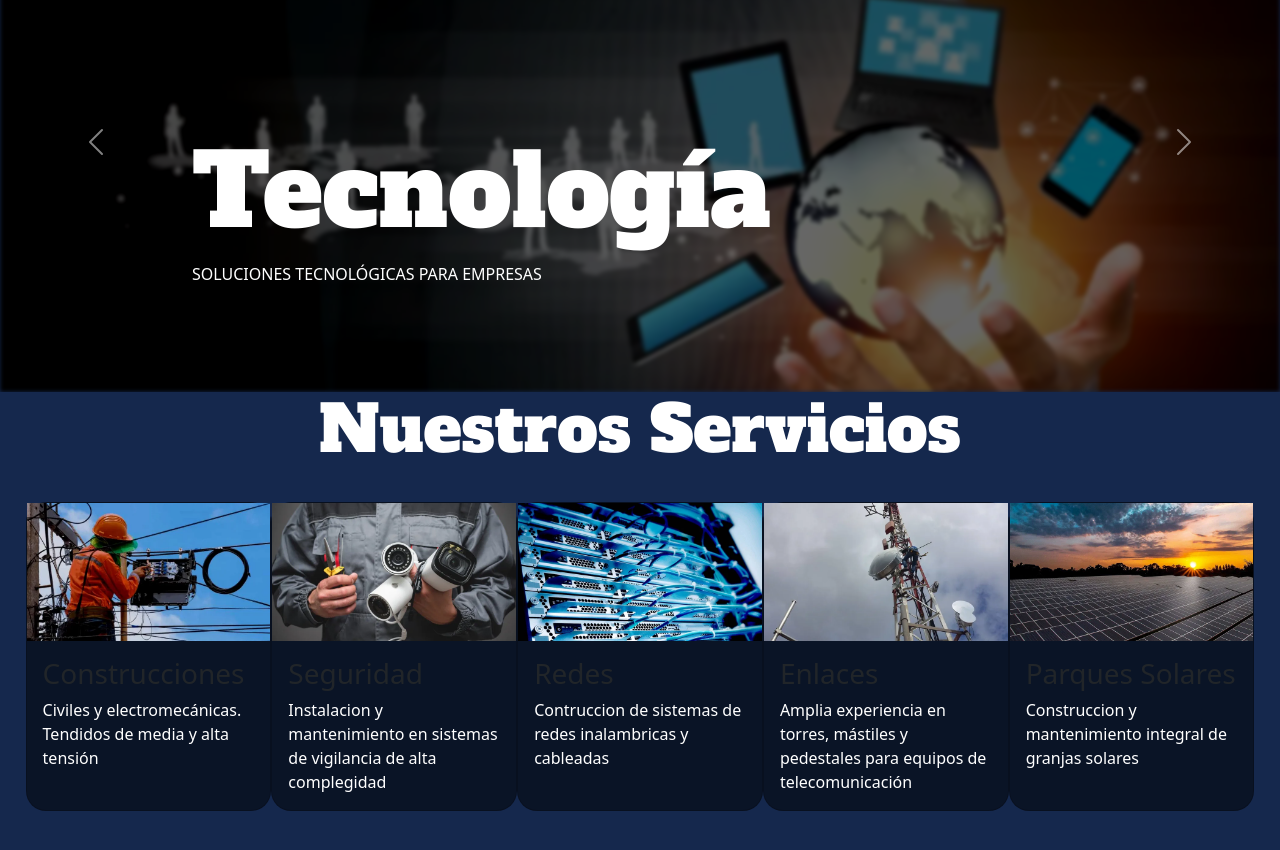
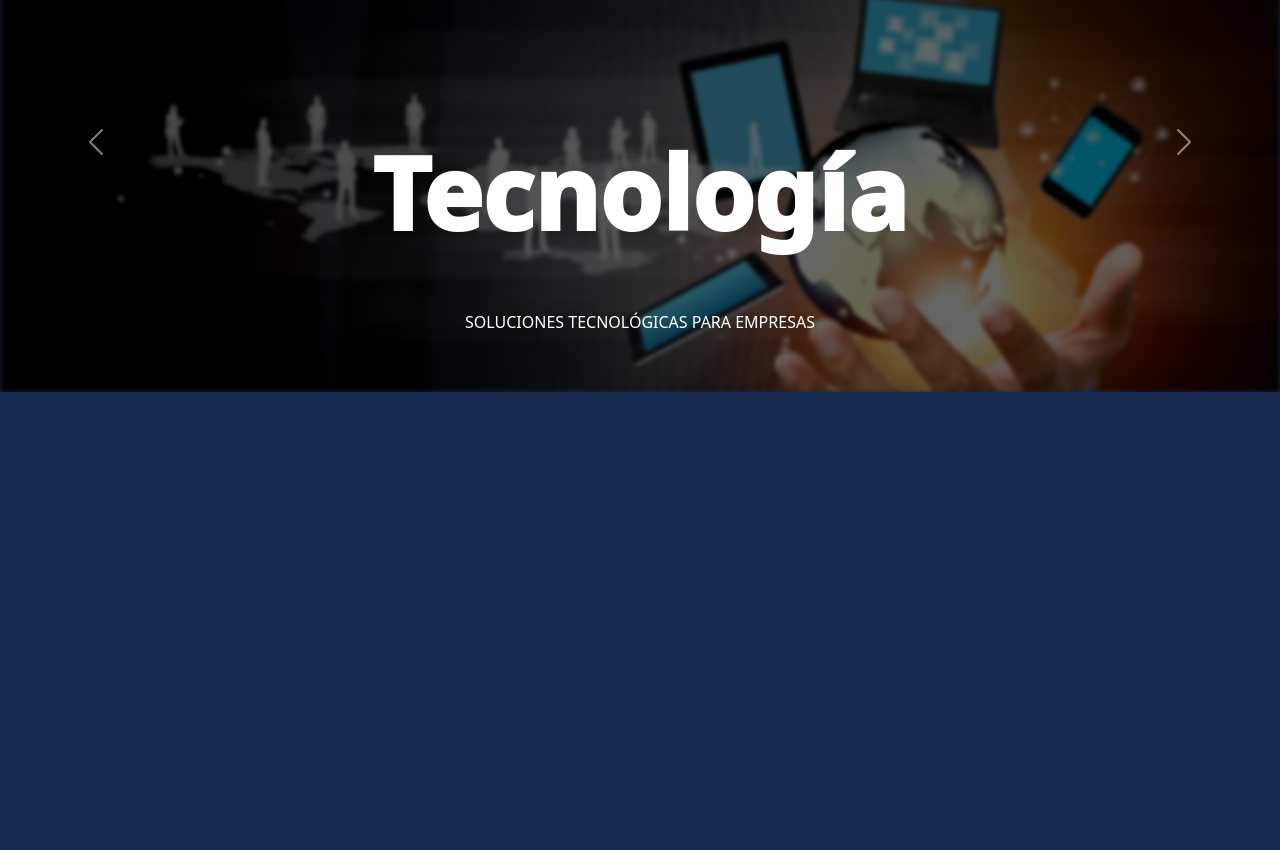
Before and after one commit to BraianVargas/promtel, a React (Create React App) app: page / in a window 1280 px wide. Shown: the part 1040-1890 px from the top of the page. Built offline with nearby package versions, Linux system fonts and the light colour scheme.

Commit message:
[add] styles

```diff
--- a/src/App.js
+++ b/src/App.js
@@ -7,7 +7,6 @@ import "./css/App.css"
 import Navbar from "./components/navbar"
 import Footer from './components/footer';
 import Carousel from './components/carousel';
-import Services from './components/services';
 import MainView from './components/mainView';
 
 export default function Root() {
@@ -17,7 +16,6 @@ export default function Root() {
       <div>
         <MainView/>
         <Carousel/>
-        <Services/>
         <br/>
         <br/>
         <br/>
--- a/src/components/services.js
+++ /dev/null
@@ -1,71 +0,0 @@
-import React, { Component } from 'react'
-
-import "../css/services.css"
-import img01 from "../img/home/services/01.webp"
-import img02 from "../img/home/services/02.webp"
-import img03 from "../img/home/services/03.webp"
-import img04 from "../img/home/services/04.webp"
-import img05 from "../img/home/services/05.webp"
-// import img06 from "../img/home/services/06.webp"
-// import img07 from "../img/home/services/07.webp"
-// import img08 from "../img/home/services/08.webp"
-
-
-const data = [
-     {
-          id : "01",
-          imgSrc:img01,
-          title: "Construcciones",
-          subtitle: "Civiles y electromecánicas. Tendidos de media y alta tensión"
-     },
-     {
-          id : "02",
-          imgSrc:img02,
-          title: "Seguridad",
-          subtitle: "Instalacion y mantenimiento en sistemas de vigilancia de alta complegidad"
-     },
-     {
-          id : "03",
-          imgSrc:img03,
-          title: "Redes",
-          subtitle: "Contruccion de sistemas de redes inalambricas y cableadas"
-     },
-     {
-          id : "04",
-          imgSrc:img04,
-          title: "Enlaces",
-          subtitle: "Amplia experiencia en torres, mástiles y pedestales para equipos de telecomunicación"
-     },
-     {
-          id : "05",
-          imgSrc:img05,
-          title: "Parques Solares",
-          subtitle: "Construccion y mantenimiento integral de granjas solares"
-     },
-]
-
-
-
-export default class Services extends Component {
-     render() {
-          return (
-               <>
-                    <div>
-                         <h1> Nuestros Servicios </h1>
-                         <div className='cardContainer'>
-                         {
-                              data.map((item) =>
-                              <div className='card' key={item.id+item.title} >
-                                   <img src={item.imgSrc} alt={item.id+' '+item.title} />
-                                   <div className='card-body'>
-                                        <h3 className='card-title'>{item.title}</h3>
-                                        <p className='card-text'>{item.subtitle}</p>
-                                   </div>
-                              </div>
-                         )}
-                         </div>
-                    </div>
-               </>
-          )
-     }
-}
--- a/src/css/carousel.css
+++ b/src/css/carousel.css
@@ -6,7 +6,7 @@
      max-height: 800px;
      transition: all 2s ease;
 }
-#carouselContainer > .carousel-inner{
+#carouselContainer .carousel-inner{
      position: absolute;
      width: 100%;
      height: auto;
@@ -19,16 +19,17 @@
      filter: blur(2px) contrast(110%) brightness(0.4);
      object-fit: cover;
 }
-#carouselContainer .carousel-item h1{
-     position: absolute;
+#carouselContainer .carousel-caption h1{
+     position: relative;
      font-size: 100px;
+     font-weight: 1000;
+     top: -100px;
      text-align: center;
-     margin-top: 20px;
 }
-#carouselContainer .carousel-item p{
-     position: absolute;
+#carouselContainer .carousel-caption p{
+     position: relative;
      text-align: center;
-     margin-top: 30px;
+     top: -50px;
 }
 #carousel-title{
      text-align: center;
@@ -40,7 +41,16 @@
 }
 
 @media (max-width: 600px) {
-     #carouselContainer{
+     #carousel-title{
           top: -120px;
      }
+     #carouselContainer .carousel-caption h1{
+          font-size: 40px;
+          top: -100px;
+     }
+     #carouselContainer .carousel-caption p{
+          font-size: 16px;
+          top: -60px;
+     }
+
 }
--- a/src/css/mainView.css
+++ b/src/css/mainView.css
@@ -93,24 +93,27 @@
      #main-view{
           position: relative;
           top: -120px;
-          height: 100vh;
+          height: 90vh;
      }
      #main-view .carousel-caption{
           top: 35vh;
      }
      #main-view h1{
           font-family: "slab", sans-serif;
-          font-size: 50px;
+          font-size: 40px;
           font-weight: 500;
           text-align: center;
           letter-spacing: 3px;
+     }
+     #main-view p{
+          font-size: 12px;
      }
      #main-view h1{
           text-align: center;
      }
      .down{
-          position: relative;
-          top: 190px;
+          position: absolute;
+          bottom: 190px;
           left: calc(50% - 10px);
           transition: opacity 1s ease-in-out;
           animation: fade 1.2s reverse;
--- a/src/css/services.css
+++ /dev/null
@@ -1,28 +0,0 @@
-h1{
-     top: -100px;
-     font-family: "slab", sans-serif;
-     font-size: 4em;
-     text-align: center;
-     animation: all 3s ease-in;
-     transition: all 1s;
-}
-
-.cardContainer{
-     width: auto;
-     margin: auto;
-     padding: 2%;
-
-     display: flex;
-     justify-content: center;
-}
-.card{
-     width: auto;
-     background-color: rgba(0, 0, 0, 0.5);
-     border-radius: 20px;
-     display: flex;
-     justify-content: flex-end;
-}
-
-
-@media (max-width: 600px) {
-}
```
